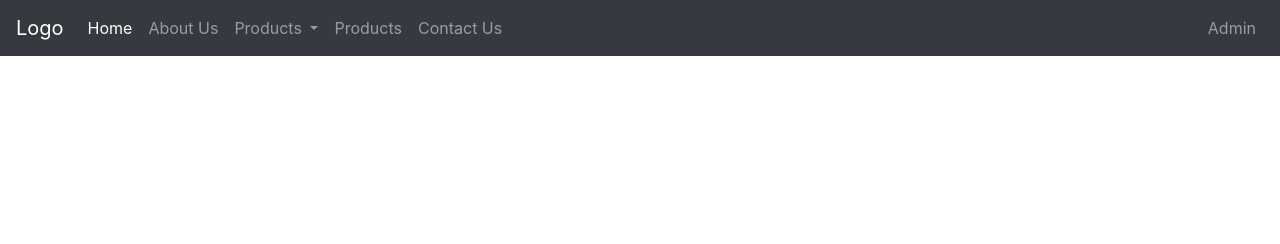
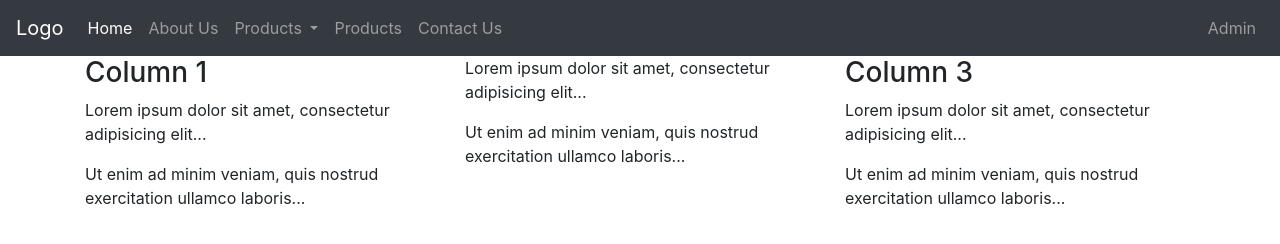
Before and after one commit to ashsoci/web-dev, a website: page html/home.html in a window 1280 px wide. Drawn offline with nearby package versions, Linux system fonts and the light colour scheme.

Commit message:
Added columns

```diff
--- a/html/home.html
+++ b/html/home.html
@@ -41,7 +41,23 @@
         </nav>
 
         <div class="container">
-
+            <div class="row">
+                <div class="col-sm-4">
+                    <h3>Column 1</h3>
+                    <p>Lorem ipsum dolor sit amet, consectetur adipisicing elit...</p>
+                    <p>Ut enim ad minim veniam, quis nostrud exercitation ullamco laboris...</p>
+                </div>
+                <div class="col-sm-4">
+                    <i class="fas fa-globe"></i>
+                    <p>Lorem ipsum dolor sit amet, consectetur adipisicing elit...</p>
+                    <p>Ut enim ad minim veniam, quis nostrud exercitation ullamco laboris...</p>
+                </div>
+                <div class="col-sm-4">
+                    <h3>Column 3</h3>
+                    <p>Lorem ipsum dolor sit amet, consectetur adipisicing elit...</p>
+                    <p>Ut enim ad minim veniam, quis nostrud exercitation ullamco laboris...</p>
+                </div>
+            </div>
         </div>
     </body>
 </html>
```
Also changed, not shown: html/admin.html (+4 -0 lines).
